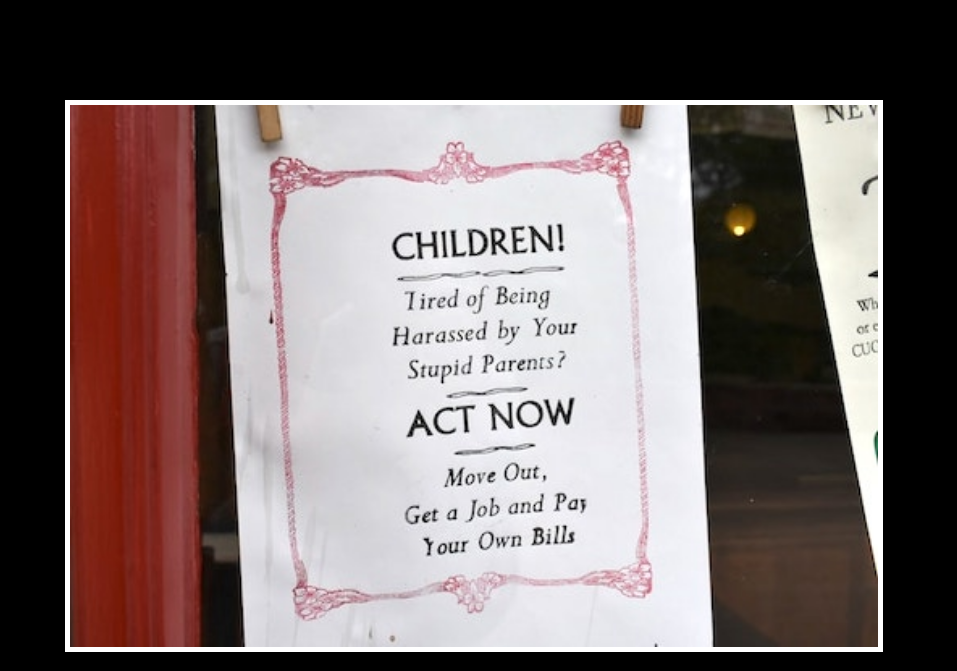
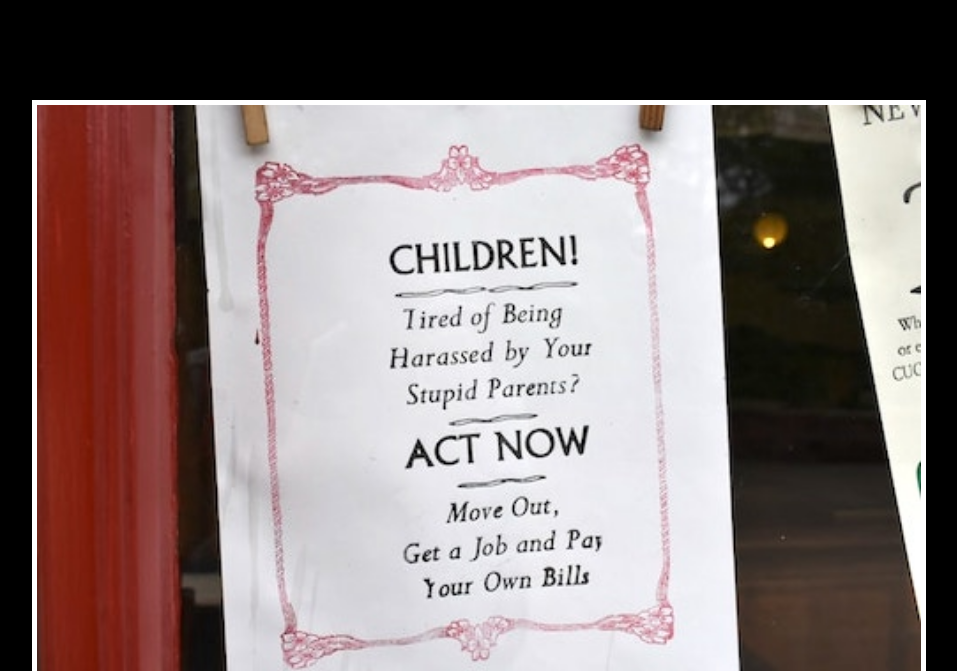
Before and after one commit to TinaKd/meme, a plain HTML site: page index.html in a window 1280 px wide. Shown: the top 671 px of the page, without its empty margins (166-1123 px from the left). Drawn offline with nearby package versions, Linux system fonts and the light colour scheme.

Commit message:
Update style.css

```diff
--- a/style.css
+++ b/style.css
@@ -15,8 +15,8 @@ p{
 
 
 .poster{
-    width: 80%;
-    margin-left: 10%;
+    width: 70%;
+    margin-left: 15%;
     margin-top: 100px;
     color: white;
     font-family: "Libre Baskerville", serif;
@@ -27,5 +27,5 @@ p{
 
 .motivation-img {
     border: 5px solid white;
-    width: 80%;
+    width: 100%;
   }
```
